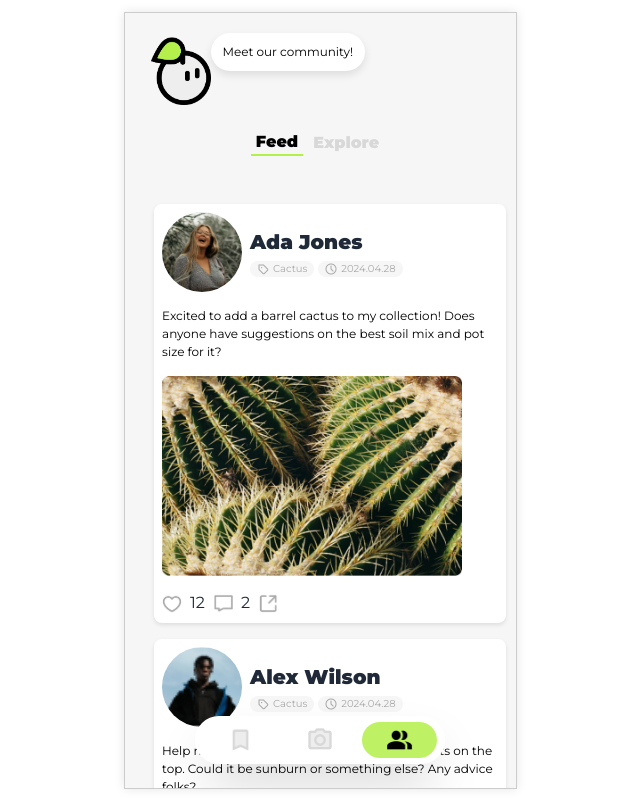
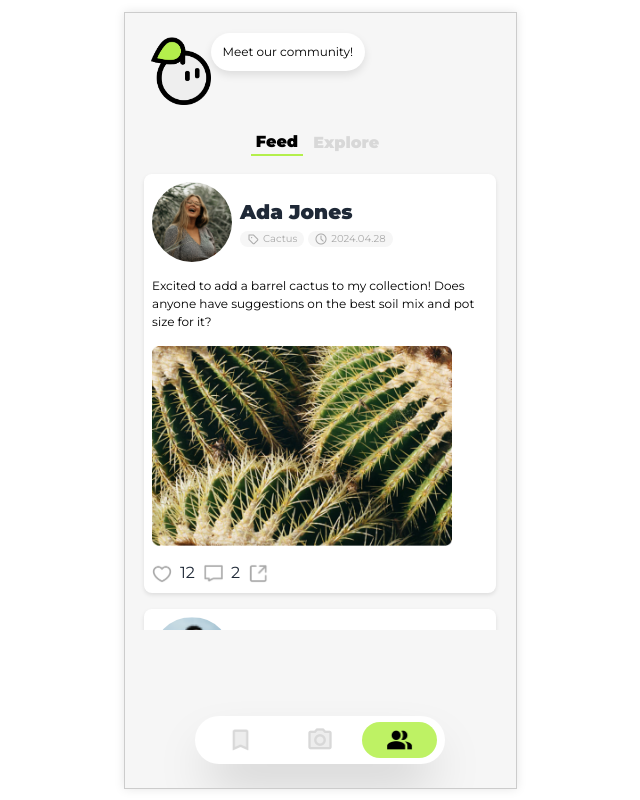
Before and after one commit to crispyinuo/DiligentDrGreen, a React (Create React App) app in the folder dr-green/: page /feed in a window 1280 px wide. Shown: the whole page, without its empty margins (320-960 px from the left). Built offline with nearby package versions, Linux system fonts and the light colour scheme.

Commit message:
fix feed.js styling

```diff
--- a/dr-green/src/pages/feed.js
+++ b/dr-green/src/pages/feed.js
@@ -17,10 +17,10 @@ import identify_icon from '../icons/Scanning.png'
 import diagnosis_icon from '../icons/Stethoscope.png'
 import image4 from '../images/history_image 4.png';
 import { useNavigate } from 'react-router-dom';
+
 const TabsContainer = styled.div`
   display: flex;
   justify-content: center;
-
 `;
 
 const PageContainer = styled.div`
@@ -28,7 +28,7 @@ const PageContainer = styled.div`
   flex-direction: column;
   align-items: center;
   overflow: hidden;
-  max-height: 100vh; // 100% of the viewport height
+  max-height: 100vh;
   width: 100%;
 `;
 
@@ -45,44 +45,40 @@ const Tab = styled.button`
   font-weight: bold;
   font-size: 16px;
 `;
-const ContentArea = styled.div`
-  min-height: 600px;
+const TabContent = styled.div`
   margin: 10px;
   display: flex;
+  align-items: center;
   flex-direction: column;
-  justify-content: center;
+  overflow: scroll;
   align-items: center; /* This centers children vertically */
-  height: 100%; /* You need a defined height for the container */
   flex: 1;  // Takes up only the necessary space left by other elements
   width: 100%;  // Full width of its container
   overflow-y: auto;  // Allows vertical scrolling within the TabContent
-  max-height: calc(100vh - 50px);
-  padding-top: 900px;
-
+  max-height: 58vh;
 `;
 const CardsContainer = styled.div`
-  display: grid;
-  grid-template-columns: repeat(2, 1fr);
-  gap: 16px;
+  display: flex;
+  align-items: center;
+  flex-direction: column;
   width: 100%;
-  padding: 0 16px;
   overflow-y: scroll;
-  max-height:60vh;
-  grid-auto-rows: 1fr;
+  max-height:58vh;
   padding-bottom: 100px;
 
 `;
 
-// Tab components
-const TabContent = ({ children }) => {
-    return <ContentArea>{children}</ContentArea>;
-};
+const NavBarContainer = styled.div`
+  position: absolute;
+  bottom: 0;
+  width: 100%;
+`;
+
 
 function Feed() {
     const [activeTab, setActiveTab] = useState('tab1');
     return (
         <PageContainer>
-            <main>
             <DrMessage message="Meet our community!" />
 
             <TabsContainer  >
@@ -93,9 +89,10 @@ function Feed() {
                     Explore
                 </Tab>
             </TabsContainer>
+            <TabContent  >
                 {activeTab === 'tab1' && (
 
-                    <TabContent  >
+                    <CardsContainer>
                         <Post name='Ada Jones'
                             avatar={avatar1}
                             content='Excited to add a barrel cactus to my collection! Does anyone have suggestions on the best soil mix and pot size for it?'
@@ -120,20 +117,20 @@ function Feed() {
                             img={post4}
                             like='7'
                             comment='1' />
-                    </TabContent >
+                    </CardsContainer>
                 )}
                 {activeTab === 'tab2' && (
-                    <TabContent>
+                    <CardsContainer>
 
-                    </TabContent>)}
+                    </CardsContainer>)}
 
 
 
                 <div className="nav-bar-container">
                     <NavBar activeButtonId={3} />
                 </div>
-            </main>
-        </ PageContainer>
+            </TabContent>
+        </ PageContainer >
     );
 }
 
```
Lines whose indentation alone changed are shown as unchanged.
